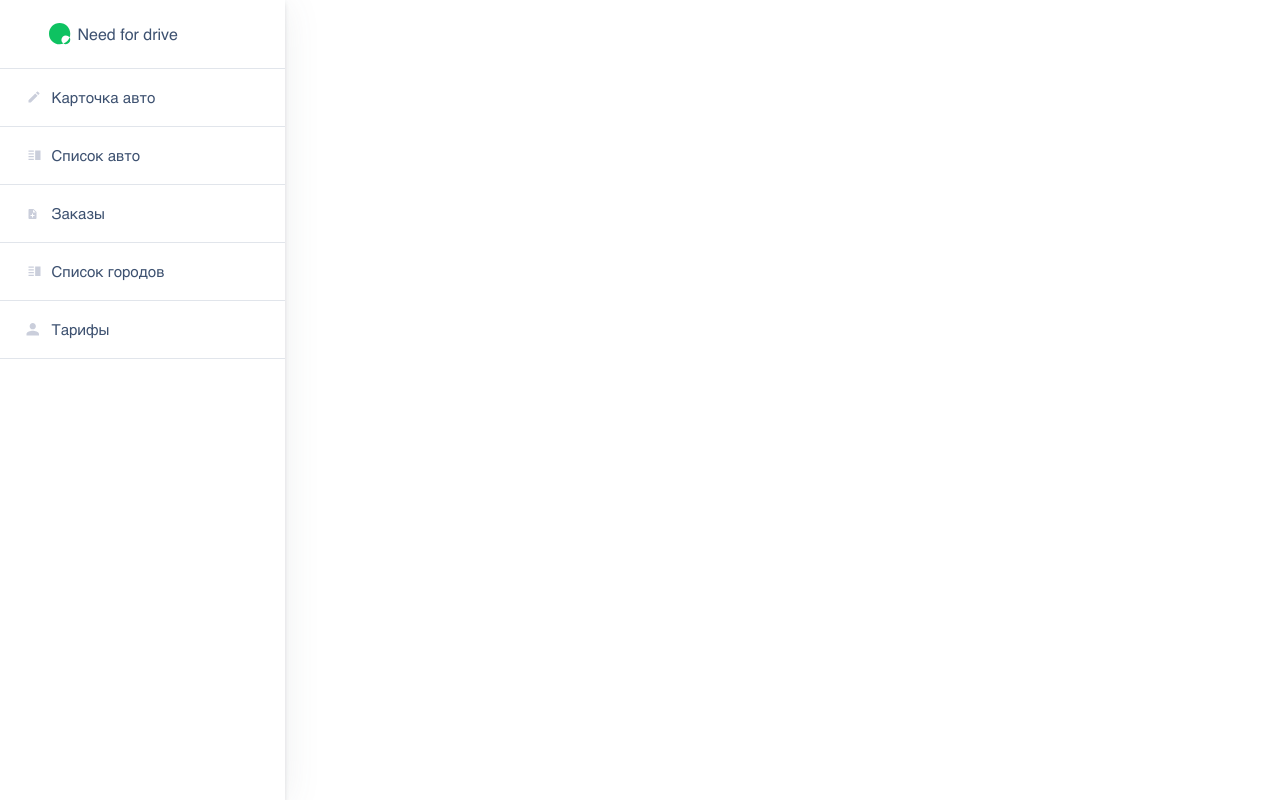
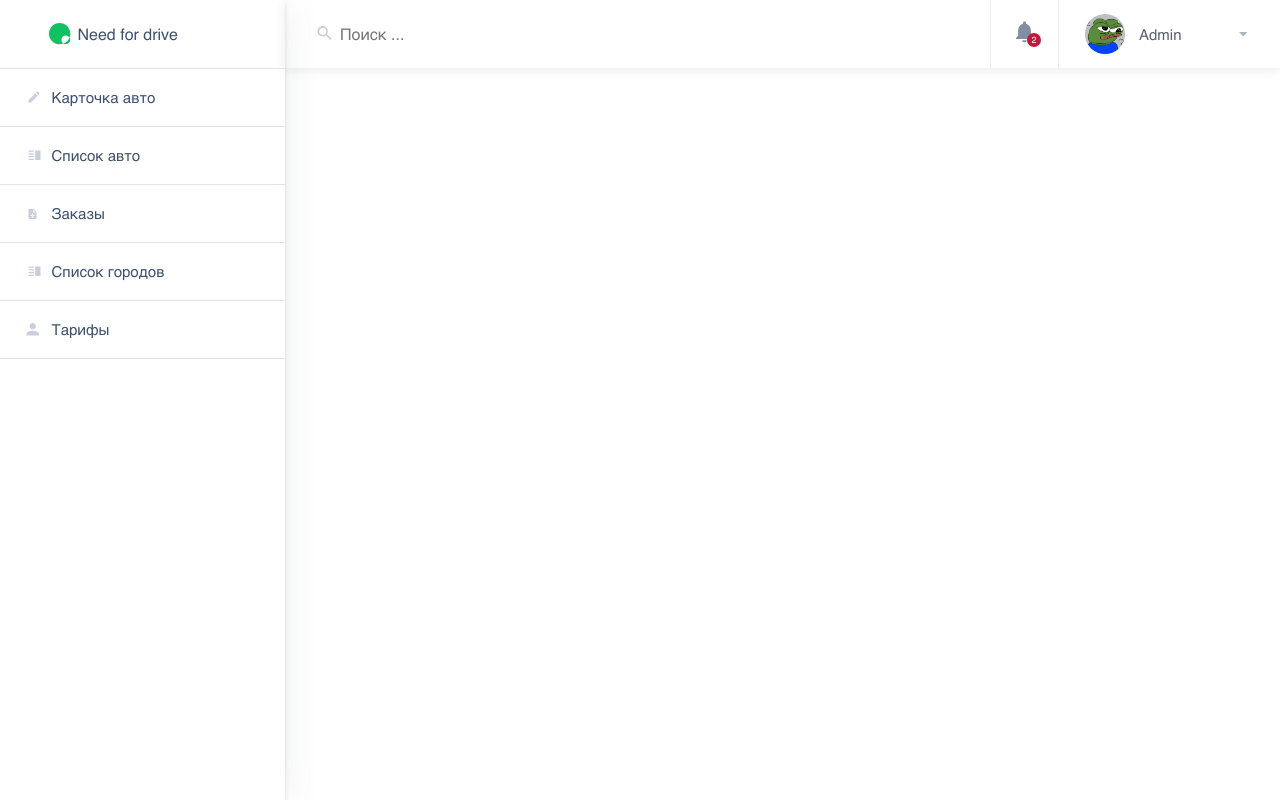
Before and after one commit to GerasimovArtemiy/need_for_drive_Admin, a React (Create React App) app: page / in a window 1280 px wide. Built offline with nearby package versions, Linux system fonts and the light colour scheme; a web font is replaced by a local one.

Commit message:
add header

```diff
--- /dev/null
+++ b/src/components/Header/Header.module.scss
@@ -0,0 +1,103 @@
+@import '../../styles/variables.scss';
+
+.header {
+    font-family: $light;
+    box-sizing: border-box;
+    display: flex;
+    justify-content: space-between;
+    align-items: center;
+    height: 68px;
+    padding: 0 26px 0;
+    background: #ffffff;
+    box-shadow: 0 2.5px 9.5px rgba(90, 97, 105, 0.12);
+    width: 100%;
+}
+.search {
+    height: 100%;
+    display: flex;
+    align-items: center;
+    &_wrap {
+        display: flex;
+        flex-grow: 1;
+    }
+    &_container {
+        display: flex;
+        align-items: center;
+        justify-content: space-between;
+    }
+    &_icon {
+        border: none;
+        background-color: transparent;
+        width: 15px;
+        height: 15px;
+        margin: 0 9px 3px 0;
+        cursor: pointer;
+    }
+    &_input {
+        width: 90%;
+        font-size: 16px;
+        line-height: 24px;
+        border: none;
+        outline: none;
+        padding: 5px;
+        color: $color-dark-blue;
+    }
+}
+.notice {
+    display: flex;
+    align-items: center;
+    justify-content: center;
+    border-right: 1px solid $color-light-gray;
+    border-left: 1px solid $color-light-gray;
+    min-width: 67px;
+    height: 100%;
+    position: relative;
+    cursor: pointer;
+}
+.counter {
+    border-radius: 50%;
+    width: 14px;
+    height: 14px;
+    background: #c4183c;
+    color: white;
+    font-size: 9px;
+    line-height: 14px;
+    text-align: center;
+    position: absolute;
+    right: 17px;
+    bottom: 21px;
+}
+.profile {
+    display: flex;
+    align-items: center;
+    padding: 14px 0 14px 26px;
+    min-width: 169px;
+    &_avatar {
+        border-radius: 50%;
+        margin-right: 14px;
+        width: 40px;
+        height: 40px;
+    }
+    &_name {
+        font-size: 15px;
+        line-height: 17px;
+        margin: 0;
+        color: #5a6169;
+    }
+}
+.adminPanel {
+    display: flex;
+    position: relative;
+    align-self: center;
+    margin-left: auto;
+    &_arrow {
+        outline: none;
+        border: none;
+        background: none;
+        cursor: pointer;
+        position: relative;
+        display: flex;
+        justify-content: center;
+        align-items: center;
+    }
+}
--- /dev/null
+++ b/src/components/Header/Header.tsx
@@ -0,0 +1,32 @@
+import React from 'react'
+import { SearchIcon, BellIcon, ArrowIcon } from './HeaderIcons'
+import cl from './Header.module.scss'
+import avatar from '../../assets/img/pepe.png'
+
+const Header: React.FC = () => {
+    return (
+        <div className={cl.header}>
+            <div className={cl.search_wrap}>
+                <div className={cl.search_container}>
+                    <div className={cl.search}>
+                        <button className={cl.search_icon}>{SearchIcon}</button>
+                        <input placeholder="Поиск ..." className={cl.search_input} type="text" />
+                    </div>
+                </div>
+            </div>
+            <div className={cl.notice}>
+                <div>{BellIcon}</div>
+                <div className={cl.counter}>2</div>
+            </div>
+            <div className={cl.profile}>
+                <img className={cl.profile_avatar} src={avatar} />
+                <p className={cl.profile_name}>Admin</p>
+                <div className={cl.adminPanel}>
+                    <button className={cl.adminPanel_arrow}>{ArrowIcon}</button>
+                </div>
+            </div>
+        </div>
+    )
+}
+
+export default Header
--- /dev/null
+++ b/src/components/Header/HeaderIcons.tsx
@@ -0,0 +1,27 @@
+export const SearchIcon = (
+    <svg width="15" height="15" xmlns="http://www.w3.org/2000/svg">
+        <path
+            fillRule="evenodd"
+            clipRule="evenodd"
+            d="M9.87336 8.80503H10.5057L14.5 12.8073L13.3073 14L9.30503 10.0057V9.37336L9.08891 9.14923C8.17639 9.93368 6.99171 10.4059 5.70297 10.4059C2.82933 10.4059 0.5 8.07662 0.5 5.20297C0.5 2.32933 2.82933 0 5.70297 0C8.57662 0 10.9059 2.32933 10.9059 5.20297C10.9059 6.49171 10.4337 7.67639 9.64923 8.58891L9.87336 8.80503ZM2.19702 5.30302C2.19702 7.29837 3.80773 8.90908 5.80308 8.90908C7.79844 8.90908 9.40914 7.29837 9.40914 5.30302C9.40914 3.30767 7.79844 1.69696 5.80308 1.69696C3.80773 1.69696 2.19702 3.30767 2.19702 5.30302Z"
+            fill="#CACEDB"
+        />
+    </svg>
+)
+
+export const BellIcon = (
+    <svg width="17" height="22" viewBox="0 0 17 22" fill="none" xmlns="http://www.w3.org/2000/svg">
+        <path
+            fillRule="evenodd"
+            clipRule="evenodd"
+            d="M14.875 9.54949V14.8727L17 17.002V18.0667H0V17.002L2.125 14.8727V9.54949C2.125 6.27038 3.85687 3.54489 6.90625 2.82093V2.09697C6.90625 1.21331 7.61812 0.5 8.5 0.5C9.38188 0.5 10.0938 1.21331 10.0938 2.09697V2.82093C13.1325 3.54489 14.875 6.28103 14.875 9.54949ZM10.7667 19.2C10.7667 20.4467 9.74667 21.4667 8.5 21.4667C7.242 21.4667 6.23334 20.4467 6.23334 19.2H10.7667Z"
+            fill="#818EA3"
+        />
+    </svg>
+)
+
+export const ArrowIcon = (
+    <svg width="9" height="5" viewBox="0 0 9 5" fill="none" xmlns="http://www.w3.org/2000/svg">
+        <path d="M0 0L4.25 4.5L8.5 0H0Z" fill="#ABB6BF" />
+    </svg>
+)
--- a/src/components/Navbar/Navbar.module.scss
+++ b/src/components/Navbar/Navbar.module.scss
@@ -10,20 +10,19 @@
     box-shadow: 0px 1px 0px rgba(90, 97, 105, 0.11), 0px 2px 4px rgba(90, 97, 105, 0.12),
         0px 5px 5px rgba(90, 97, 105, 0.06), 0px 3.5px 35px rgba(90, 97, 105, 0.1);
 }
-.logo_wrap {
+.logo {
+    align-self: center;
+    height: 21.5px;
+    width: 21.5px;
+    margin-right: 7px;
+    &_wrap {
         display: flex;
         flex-direction: row;
         justify-content: flex-start;
         padding: 23px 0 23px 49px;
         min-width: 117px;
     }
-.logo {
-    align-self: center;
-    height: 21.5px;
-    width: 21.5px;
-    margin-right: 7px;
-}
-.logo_img {
+    &_img {
         height: 21.5px;
         width: 21.5px;
         align-self: center;
@@ -32,14 +31,21 @@
             width: 100%;
         }
     }
-.logo_title {
+    &_title {
         margin: 0;
         font-size: 16px;
         line-height: 18px;
         align-self: center;
         color: $color-dark-blue;
     }
-.link_container {
+}
+.link {
+    display: flex;
+    margin: 0;
+    text-decoration: none;
+    font-size: 15px;
+    line-height: 17px;
+    &_container {
         display: flex;
         flex-direction: row;
         border-top: 1px solid #e1e5eb;
@@ -60,15 +66,9 @@
             border-bottom: 1px solid #e1e5eb;
         }
     }
-.link_img {
+    &_img {
         width: 14.5px;
         height: 14.5px;
         margin-right: 11px;
     }
-.link {
-    display: flex;
-    margin: 0;
-    text-decoration: none;
-    font-size: 15px;
-    line-height: 17px;
 }
--- a/src/pages/AdminPage/AdminPage.module.scss
+++ b/src/pages/AdminPage/AdminPage.module.scss
@@ -3,3 +3,9 @@
     height: 100%;
     width: 100%;
 }
+.sidebar {
+    background: white;
+}
+.content {
+    width: 100%;
+}
--- a/src/pages/AdminPage/AdminPage.tsx
+++ b/src/pages/AdminPage/AdminPage.tsx
@@ -1,4 +1,6 @@
 import React from 'react'
+import { Outlet } from 'react-router-dom'
+import Header from '../../components/Header/Header'
 import Navbar from '../../components/Navbar/Navbar'
 import cl from './AdminPage.module.scss'
 
@@ -8,6 +10,10 @@ const AdminPage: React.FC = () => {
             <div className={cl.sidebar}>
                 <Navbar />
             </div>
+            <div className={cl.content}>
+                <Header />
+                <Outlet />
+            </div>
         </div>
     )
 }
```
Also changed, not shown: src/pages/Authorization/Authorization.module.scss (+8 -7 lines), src/pages/Authorization/Authorization.tsx (+5 -5 lines), src/assets/img/pepe.png (added). Lines whose indentation alone changed are shown as unchanged.
